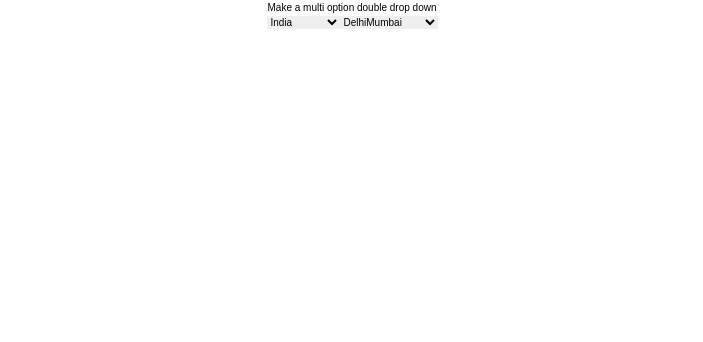
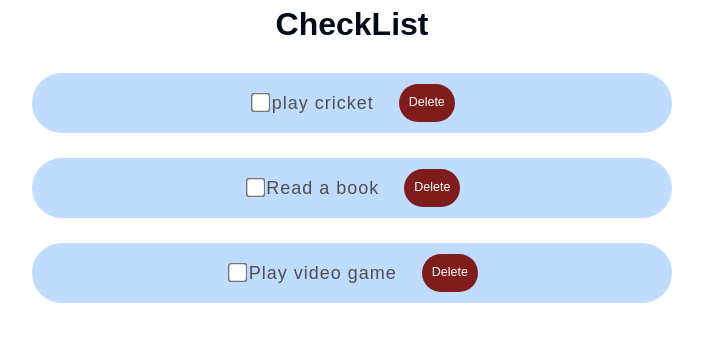
Before and after one commit to Captain-077/React-Practice, a React (Create React App) app: page / in a window 1280 px wide. Shown: the top 342 px of the page, without its empty margins (288-991 px from the left). Built offline with nearby package versions, Linux system fonts and the light colour scheme.

Commit message:
checkbox with delete btn question working

```diff
--- a/src/App.js
+++ b/src/App.js
@@ -11,7 +11,8 @@ import Ex3 from './Questions/Ex3';
 import Tailwind from './Tailwind/Tailwind';
 import DerivedState from './Hooks/DerivedState';
 import LiftStateUp from './Hooks/LiftStateUp';
-import DropDown from './Questions/DropDown';
+import DropDown from './Questions/CountryDropDown';
+import CheckList from './Questions/CheckboxDeleteBtn';
 
 
 export default function App(props) {
@@ -20,7 +21,7 @@ export default function App(props) {
     return (
       <>
       <div className="App">
-      <DropDown/>
+      <CheckList/>
 
       </div>
 
--- /dev/null
+++ b/src/Questions/CheckboxDeleteBtn.js
@@ -0,0 +1,41 @@
+import React, { useState } from 'react'
+
+export default function CheckList() {
+    const arr = ["play cricket", "Read a book", "Play video game"];
+    const [list, setList] = useState(arr)
+    console.log(list)
+
+    const handleDelete = (target) => {
+        console.log(target)
+        const updatedlist = arr.filter((item, index) => {
+            if (item !== target) {
+                return item;
+            }
+        })
+        console.log(updatedlist);
+        setList(updatedlist);
+
+    }
+
+
+    return (
+        <>
+            <div className='flex flex-col items-center gap-10'> <h1>CheckList</h1>
+                {
+                    list.map((item) => {
+                        return (
+                            <div className='flex justify-center items-center w-1/2 bg-blue-200 gap-10 rounded-full h-24'>
+                                <li><input className="form-check-input mx-2 p-5 inline-block w-5 scale-150" type="checkbox" value id="" />{item}</li>
+                                <button className='p-4 w-30 text-xl text-white bg-red-900 rounded-full' onClick={() => handleDelete(item)}>Delete</button>
+                            </div>
+                        )
+                    })
+                }
+
+            </div>
+
+
+
+        </>
+    )
+}
--- a/src/Questions/DropDown.js
+++ b/src/Questions/CountryDropDown.js
@@ -1,4 +1,4 @@
-import React from 'react'
+import React, { useState } from 'react'
 
 export default function DropDown() {
 
@@ -19,12 +19,18 @@ export default function DropDown() {
         ] },
       ];
 
+      const [country,setCountry] = useState(0);
+
+      const handlechange = (event) => {
+        setCountry(event.target.value)
+      }
+
   return (
     <>
     <div>Make a multi option double drop down</div>
-    <select name="cities" id="">
+    <select name="countries" id="" onChange={(e) => handlechange(e)}>
        { countries.map((item,index) => {
-           return <option value="">{item.name}</option>
+           return <option value={index}>{item.name}</option>
         })
 
     }
@@ -32,9 +38,9 @@ export default function DropDown() {
     </select>
 
 
-    <select name="cities" id="">
-       { countries.map((item,index) => {
-           return <option value="">{item.cities}</option>
+    <select name="countries" id="">
+       { countries[country].cities.map((item) => {
+           return <option value="">{item}</option>
         })
 
     }
```
